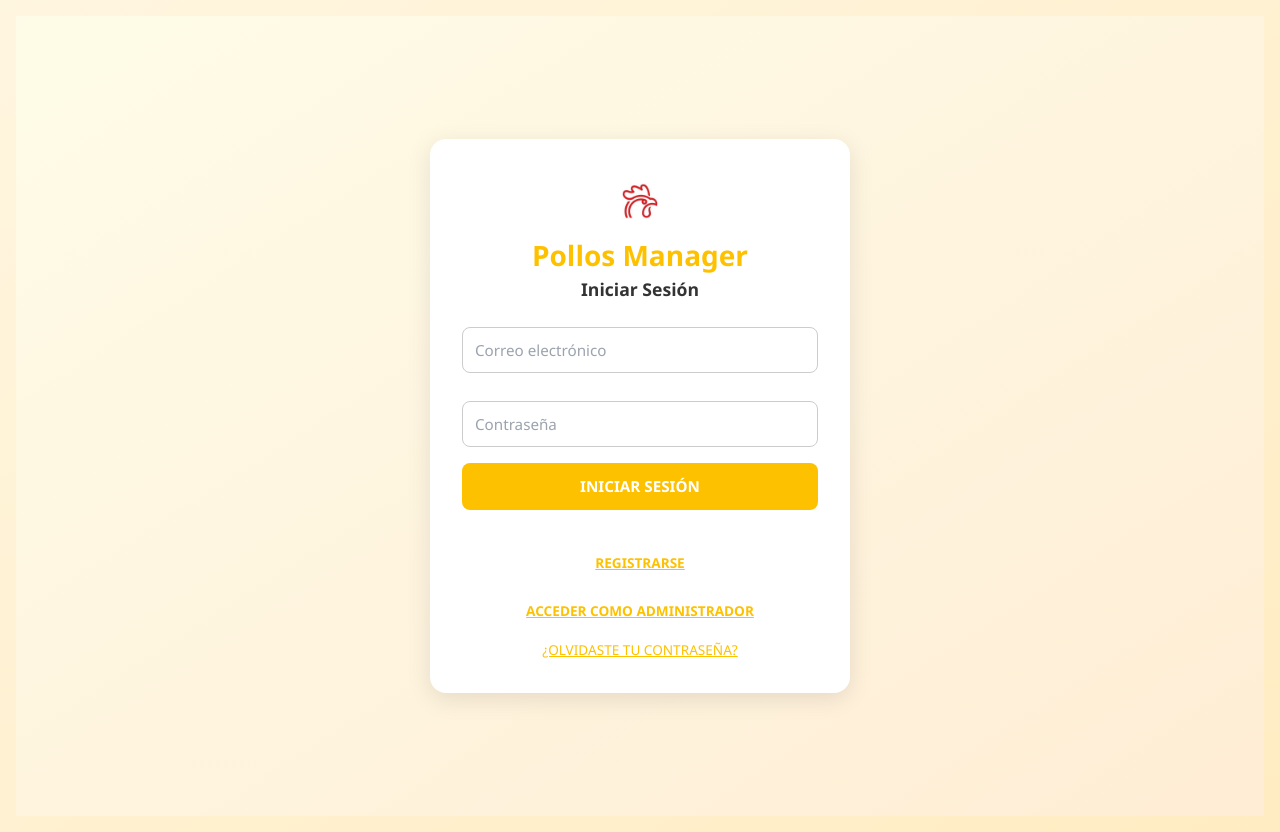
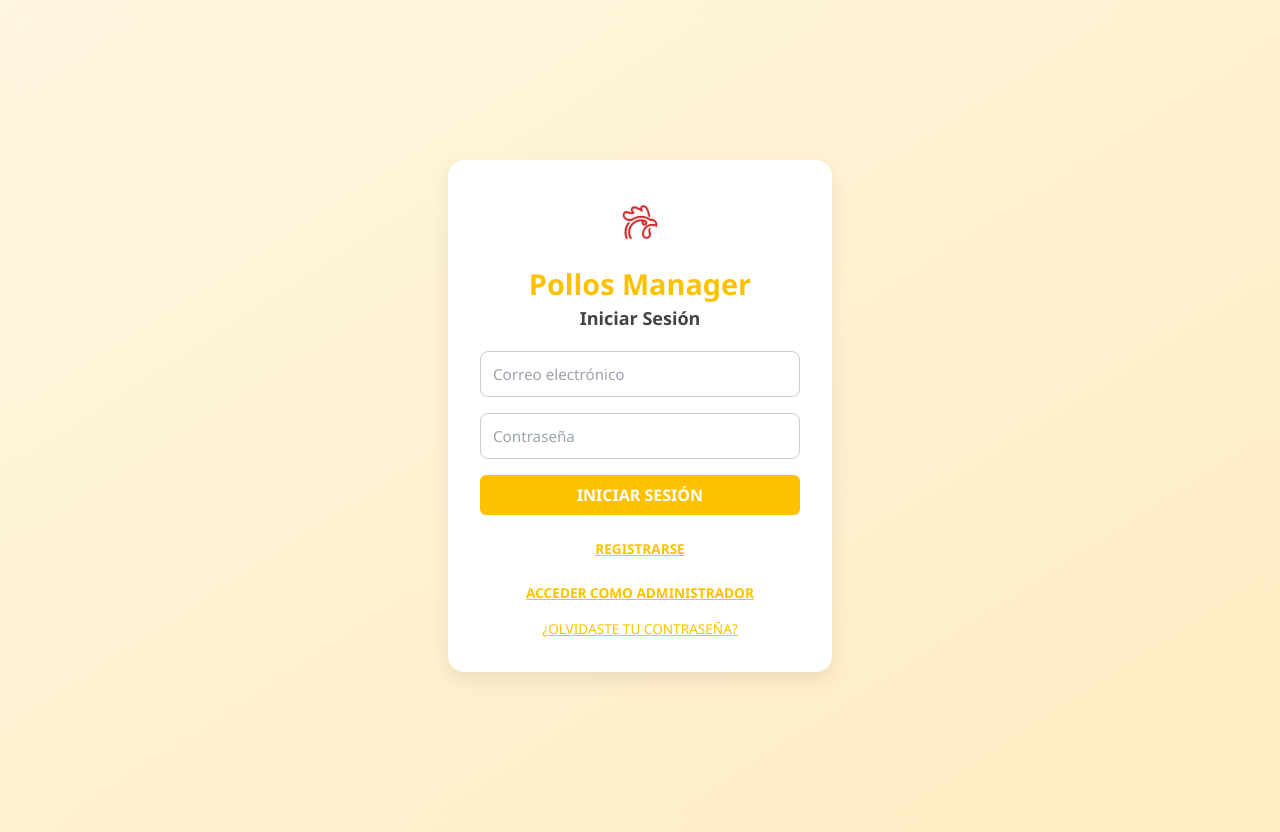
Before and after one commit to geovanni143/pollos-manager, a React (Create React App) app in the folder frontend/: page /login in a window 1280 px wide. Built offline with nearby package versions, Linux system fonts and the light colour scheme.

Commit message:
Actualizado Login.css con nuevo estilo moderno

```diff
--- a/frontend/src/pages/Login.css
+++ b/frontend/src/pages/Login.css
@@ -1,5 +1,3 @@
-/* Login.css */
-
 /* Fondo general degradado */
 body {
     margin: 0;
@@ -7,108 +5,84 @@ body {
     background: linear-gradient(to bottom right, #FFF6E0, #FFECC2);
   }
 
-  /* Contenedor principal */
+  /* Personaliza clase que ya existe en Tailwind */
   .min-h-screen {
-    min-height: 100vh;
-    display: flex;
-    justify-content: center;
-    align-items: center;
-    padding: 1.5rem;
+    background: linear-gradient(to bottom right, #FFF6E0, #FFECC2) !important;
   }
 
-  /* Tarjeta */
+  /* Tarjeta blanca */
   .bg-white {
-    background-color: #fff;
-    border-radius: 1rem;
-    padding: 2rem;
-    max-width: 420px;
-    width: 100%;
-    box-shadow: 0 6px 25px rgba(0, 0, 0, 0.1);
-    text-align: center;
+    background-color: #fff !important;
+    box-shadow: 0 8px 20px rgba(0, 0, 0, 0.08) !important;
+    border-radius: 1rem !important;
+    padding: 2rem !important;
   }
 
   /* Logo */
   .bg-white img {
     width: 60px;
     height: 60px;
-    margin: 0 auto 0.5rem auto;
+    margin-bottom: 1rem;
   }
 
-  /* Título principal */
+  /* Título Pollos Manager */
   .text-yellow-500 {
-    color: #FEC100;
-    font-size: 1.75rem;
-    font-weight: 800;
-    margin-bottom: 0.25rem;
+    color: #FEC100 !important;
+    font-weight: 800 !important;
+    font-size: 1.8rem !important;
   }
 
   /* Subtítulo */
   .text-lg {
-    font-size: 1.1rem;
-    font-weight: 600;
-    color: #333;
-    margin-bottom: 1.5rem;
+    color: #444 !important;
+    font-weight: 600 !important;
+    margin-bottom: 1.2rem !important;
   }
 
-  /* Inputs */
+  /* Campos de entrada */
   input[type="email"],
   input[type="password"] {
-    width: 100%;
-    padding: 0.75rem;
-    border: 1px solid #ccc;
-    border-radius: 0.5rem;
-    font-size: 0.95rem;
-    margin-bottom: 0.75rem;
-    box-sizing: border-box;
+    border: 1px solid #ccc !important;
+    padding: 0.75rem !important;
+    border-radius: 0.5rem !important;
+    font-size: 0.95rem !important;
   }
 
-  /* Botón iniciar sesión */
+  /* Botón principal */
   .bg-yellow-400 {
-    background-color: #FEC100;
-    color: white;
-    font-weight: 700;
-    padding: 0.75rem;
-    border: none;
-    border-radius: 0.5rem;
-    cursor: pointer;
-    transition: background 0.3s ease;
-    font-size: 0.95rem;
+    background-color: #FEC100 !important;
+    color: white !important;
+    font-weight: 700 !important;
+    transition: background 0.3s ease !important;
   }
 
   .bg-yellow-400:hover {
-    background-color: #FFD84C;
+    background-color: #FFD84C !important;
   }
 
-  /* Botones secundarios */
+  /* Botones secundarios (registrarse, admin) */
   .border-yellow-500 {
-    background-color: white;
-    border: 2px solid #FEC100;
-    color: #FEC100;
-    padding: 0.65rem;
-    border-radius: 0.5rem;
-    width: 100%;
-    font-weight: 600;
-    font-size: 0.9rem;
-    margin-top: 0.5rem;
-    cursor: pointer;
-    transition: background 0.3s ease;
+    border: 2px solid #FEC100 !important;
+    color: #FEC100 !important;
+    background: white !important;
+    font-weight: 600 !important;
+    transition: background 0.3s ease !important;
   }
 
   .border-yellow-500:hover {
-    background-color: #FFF4CC;
+    background-color: #FFF4CC !important;
   }
 
-  /* Botón de olvidar contraseña */
+  /* Botón olvidar contraseña */
   .text-yellow-600 {
-    color: #FEC100;
-    font-size: 0.85rem;
-    margin-top: 1rem;
+    color: #FEC100 !important;
+    font-size: 0.85rem !important;
     cursor: pointer;
-    background: none;
-    border: none;
-    text-decoration: underline;
+    text-decoration: underline !important;
+    background: none !important;
+    border: none !important;
   }
 
   .text-yellow-600:hover {
-    color: #C28E00;
+    color: #C28E00 !important;
   }
```
